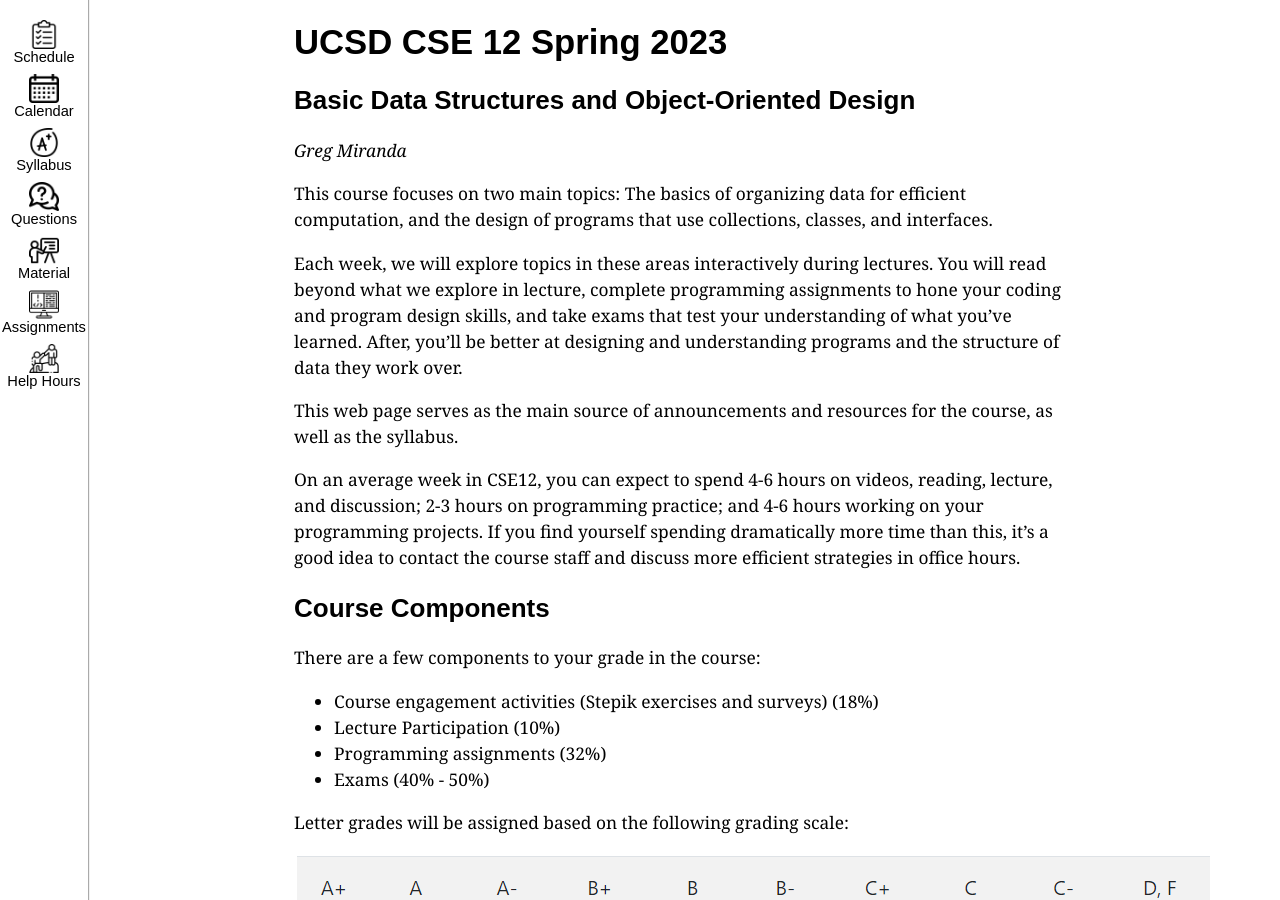
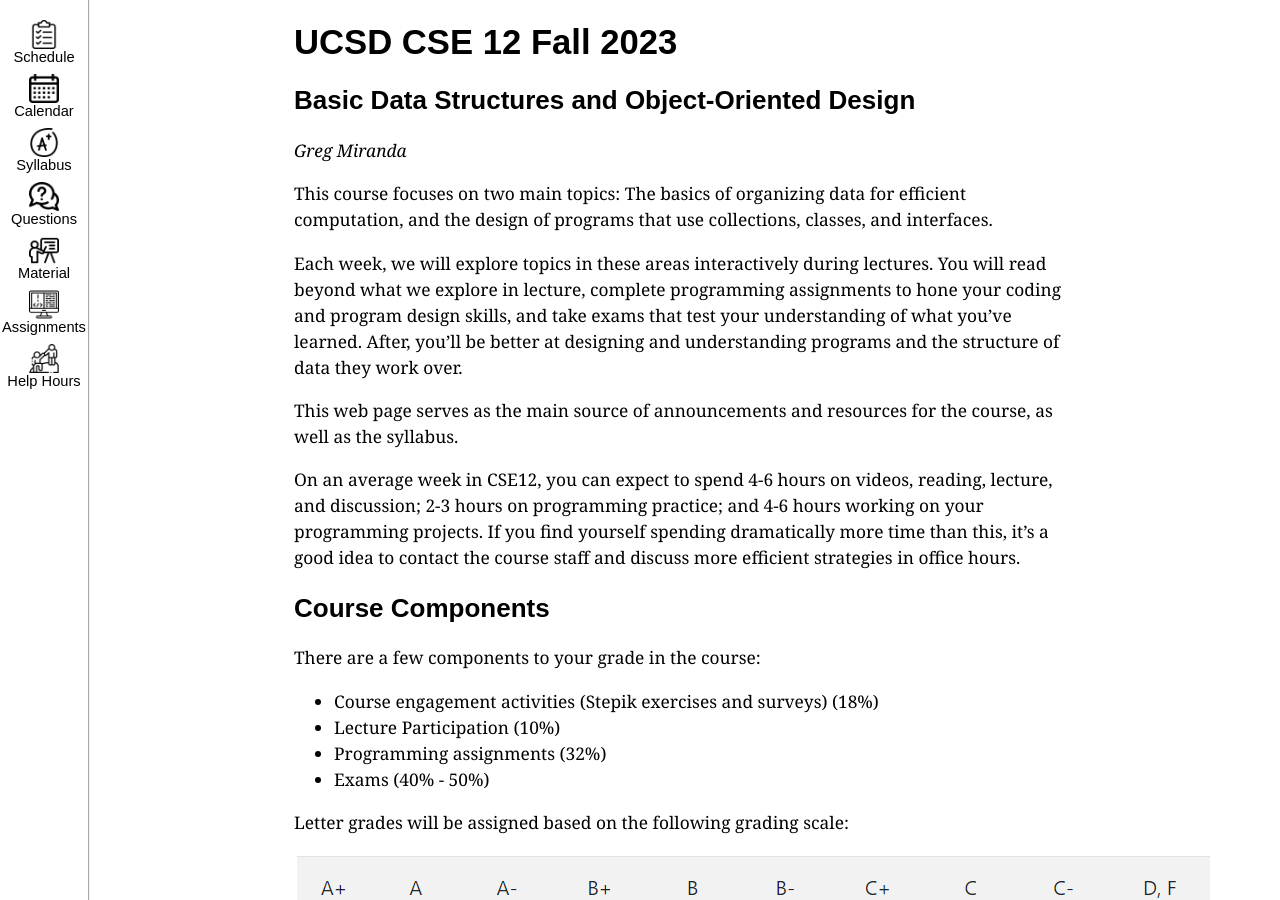
Before and after one commit to ucsd-cse12-f23/ucsd-cse12-f23.github.io, a Jekyll site: the page built from syllabus.md, in a window 1280 px wide and 900 px high. Built offline with Jekyll 4.4.1, drawn with Linux system fonts in a browser that asks for light colours.

Commit message:
Update syllabus.md

```diff
--- a/syllabus.md
+++ b/syllabus.md
@@ -1,10 +1,10 @@
 ---
 layout: with-sidebar
-title: "Syllabus – UCSD CSE12 Spring 23"
+title: "Syllabus – UCSD CSE12 Fall 23"
 doodle: "/doodle.png"
 ---
 
-# UCSD CSE 12 Spring 2023
+# UCSD CSE 12 Fall 2023
 ## Basic Data Structures and Object-Oriented Design
 
 _Greg Miranda_
```
